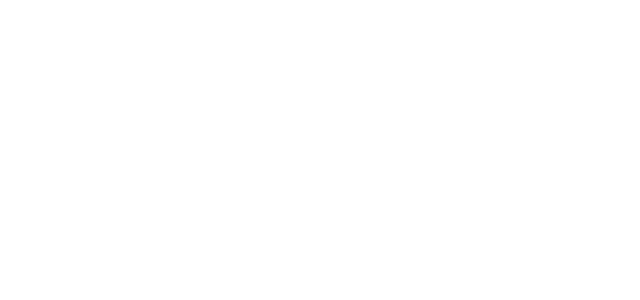
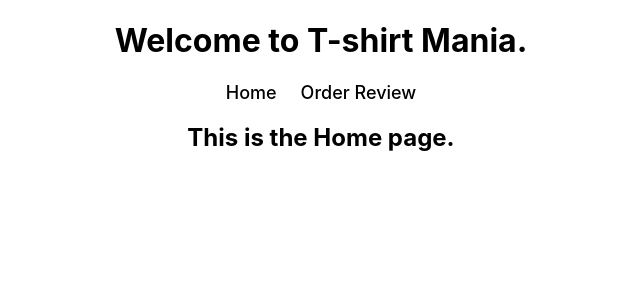
Before and after one commit to mabrur007/react-tshirt-project, a React (Create React App) app: page / in a window 1280 px wide. Shown: the top 300 px of the page, without its empty margins (319-959 px from the left). Built offline with nearby package versions, Linux system fonts and the light colour scheme.

Commit message:
react router added

```diff
--- a/package.json
+++ b/package.json
@@ -8,6 +8,7 @@
     "@testing-library/user-event": "^13.5.0",
     "react": "^18.0.0",
     "react-dom": "^18.0.0",
+    "react-router-dom": "^6.3.0",
     "react-scripts": "5.0.0",
     "web-vitals": "^2.1.4"
   },
--- a/src/App.js
+++ b/src/App.js
@@ -1,10 +1,19 @@
 import logo from './logo.svg';
 import './App.css';
+import Home from './components/Home/Home';
+import Header from './components/Header/Header';
+import OrderReview from "./components/OrderReview/OrderReview";
+import { Route, Routes } from 'react-router-dom';
 
 function App() {
   return (
     <div className="App">
-
+      <Header></Header>
+      <Routes>
+        <Route path="/" element={<Home></Home>}></Route>
+        <Route path="/home" element={<Home></Home>}></Route>
+        <Route path="/orderreview" element={<OrderReview></OrderReview>}></Route>
+      </Routes>
     </div>
   );
 }
--- a/src/components/Header/Header.css
+++ b/src/components/Header/Header.css
@@ -0,0 +1,11 @@
+nav a{
+    font-size: 18px;
+    font-weight: 500;
+    text-decoration: none;
+    color: black;
+    margin: 5px 12px;
+}
+
+nav a:hover{
+    color: crimson;
+}
--- a/src/components/Header/Header.js
+++ b/src/components/Header/Header.js
@@ -1,9 +1,15 @@
 import React from 'react';
+import './Header.css';
+import { Link } from 'react-router-dom';
 
 const Header = () => {
     return (
         <div>
-            <h2>Welcome to T-shirt Mania.</h2>
+            <h1>Welcome to T-shirt Mania.</h1>
+            <nav>
+                <Link to='/home'>Home</Link>
+                <Link to='/orderreview'>Order Review</Link>
+            </nav>
         </div>
     );
 };
--- a/src/components/Home/Home.js
+++ b/src/components/Home/Home.js
@@ -3,7 +3,7 @@ import React from 'react';
 const Home = () => {
     return (
         <div>
-            <h1>This is the Home page.</h1>
+            <h2>This is the Home page.</h2>
         </div>
     );
 };
--- a/src/components/OrderReview/OrderReview.js
+++ b/src/components/OrderReview/OrderReview.js
@@ -3,7 +3,7 @@ import React from 'react';
 const OrderReview = () => {
     return (
         <div>
-            <h2>This is Order Review.</h2>
+            <h2>This is Order Review Page.</h2>
         </div>
     );
 };
--- a/src/index.js
+++ b/src/index.js
@@ -1,14 +1,17 @@
-import React from 'react';
-import ReactDOM from 'react-dom';
-import './index.css';
-import App from './App';
-import reportWebVitals from './reportWebVitals';
+import React from "react";
+import ReactDOM from "react-dom";
+import "./index.css";
+import App from "./App";
+import reportWebVitals from "./reportWebVitals";
+import { BrowserRouter } from "react-router-dom";
 
 ReactDOM.render(
-  <React.StrictMode>
-    <App />
-  </React.StrictMode>,
-  document.getElementById('root')
+  <BrowserRouter>
+    <React.StrictMode>
+      <App />
+    </React.StrictMode>
+  </BrowserRouter>,
+  document.getElementById("root")
 );
 
 // If you want to start measuring performance in your app, pass a function
```
Also changed, not shown: src/components/Cart/Cart.js (added, +12 -0 lines), src/components/Cart/Cart.css (added), 1 other file (tests, documents, lock files or other folders).
